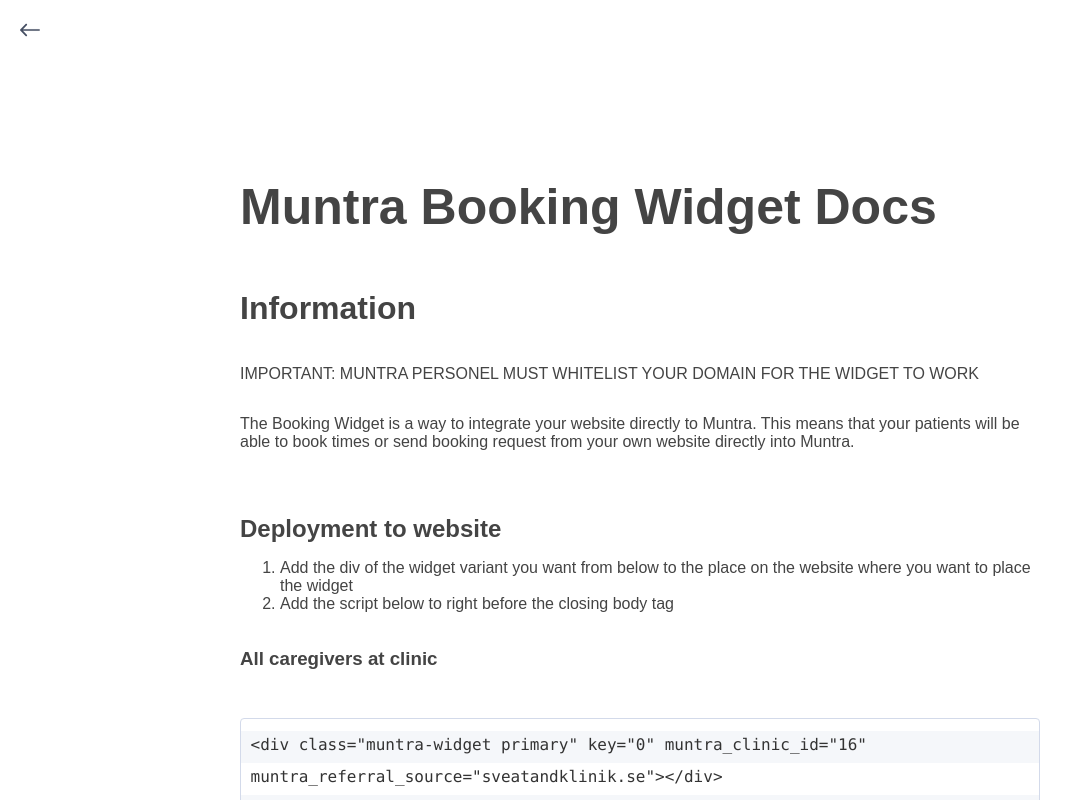
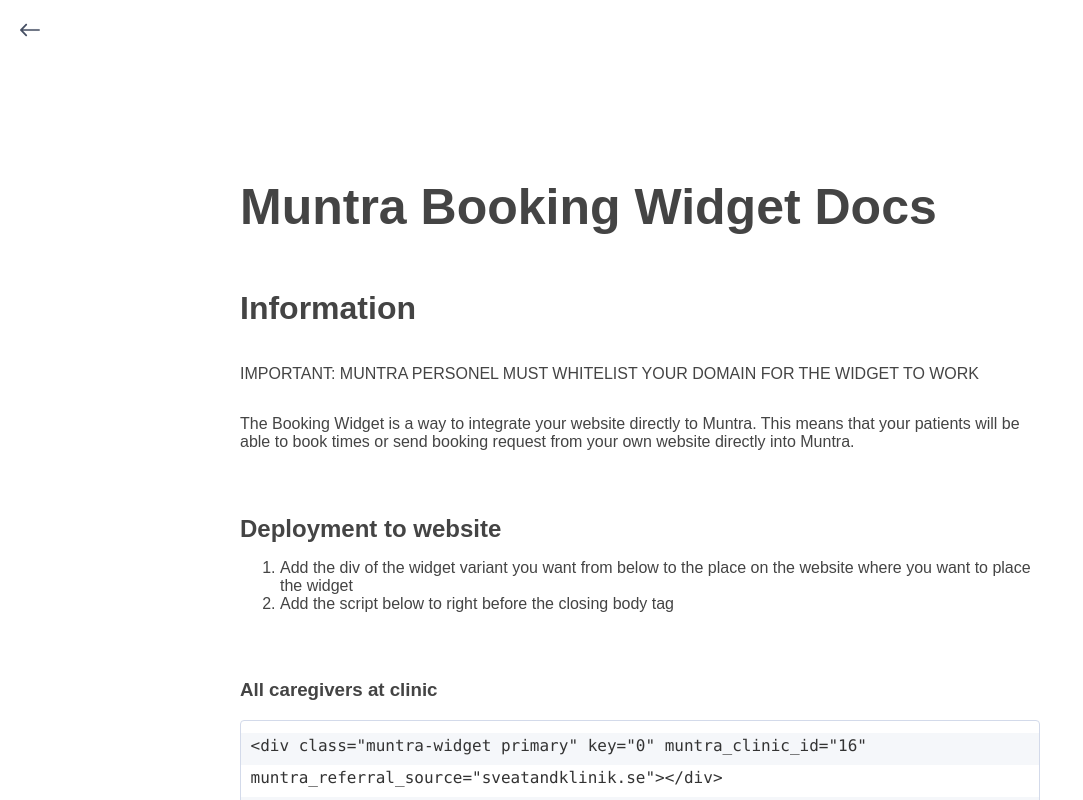
Before and after one commit to muntra-dev/muntra-docs, a React (Create React App) app: page / in a window 1280 px wide. Both pictures are taken after a click on the button "Booking Widget". Shown: the top 800 px of the page, without its empty margins (0-1083 px from the left). Built offline with nearby package versions, Linux system fonts and the light colour scheme.

Commit message:
Styling Adjustments

```diff
--- a/src/components/BookingWidget/index.css
+++ b/src/components/BookingWidget/index.css
@@ -262,7 +262,7 @@
 }
 pre {
   display: block;
-  margin: 30px 0 30px;
+  margin: 0px 0 30px;
   color: #333;
   background-color: #f5f5f5;
   border: 1px solid #ccc;
--- a/src/components/BookingWidget/index.js
+++ b/src/components/BookingWidget/index.js
@@ -42,7 +42,7 @@
           </ol>
         </div>
         <div className='flex-column'>
-          <h3>All caregivers at clinic</h3>
+          <h3 style={{ marginTop: "50px" }}>All caregivers at clinic</h3>
           <pre>
             <code
               className='has-line-data'
@@ -109,6 +109,7 @@
             muntra_clinic_id='16'
             muntra_referral_source='sveatandklinik.se'
             muntra_button_text='Boka tandhygienist'
+            style={{ marginBottom: "1em" }}
           ></div>
           <pre>
             <code
--- a/src/components/ReferralWidget/index.js
+++ b/src/components/ReferralWidget/index.js
@@ -36,7 +36,7 @@
         </ol>
 
         <div className='flex-column' style={{ marginBottom: "25px" }}>
-          <h3>Widget placement example</h3>
+          <h3 style={{ marginTop: "50px" }}>Widget placement example</h3>
           <pre>
             <code
               className='has-line-data'
--- a/src/components/TrackingWidget/index.js
+++ b/src/components/TrackingWidget/index.js
@@ -16,7 +16,7 @@
           This allows you to see the whole customer jounrey and optimize your
           marketing.
         </p>
-        <h1>Tracking Widget</h1>
+        <h1 style={{ marginBottom: "0px" }}>Tracking Widget</h1>
 
         <h2>Deployment to website</h2>
         <ol>
@@ -27,7 +27,7 @@
           <li className='has-line-data' data-line-start={9} data-line-end={10}>
             Add the script below after the div added in step 1
           </li>
-          <h3>
+          <h3 style={{ marginTop: "50px" }}>
             Add this div within the <code>&lt;body&gt;</code> tag at a place
             where it will be present on all pages
           </h3>
```
